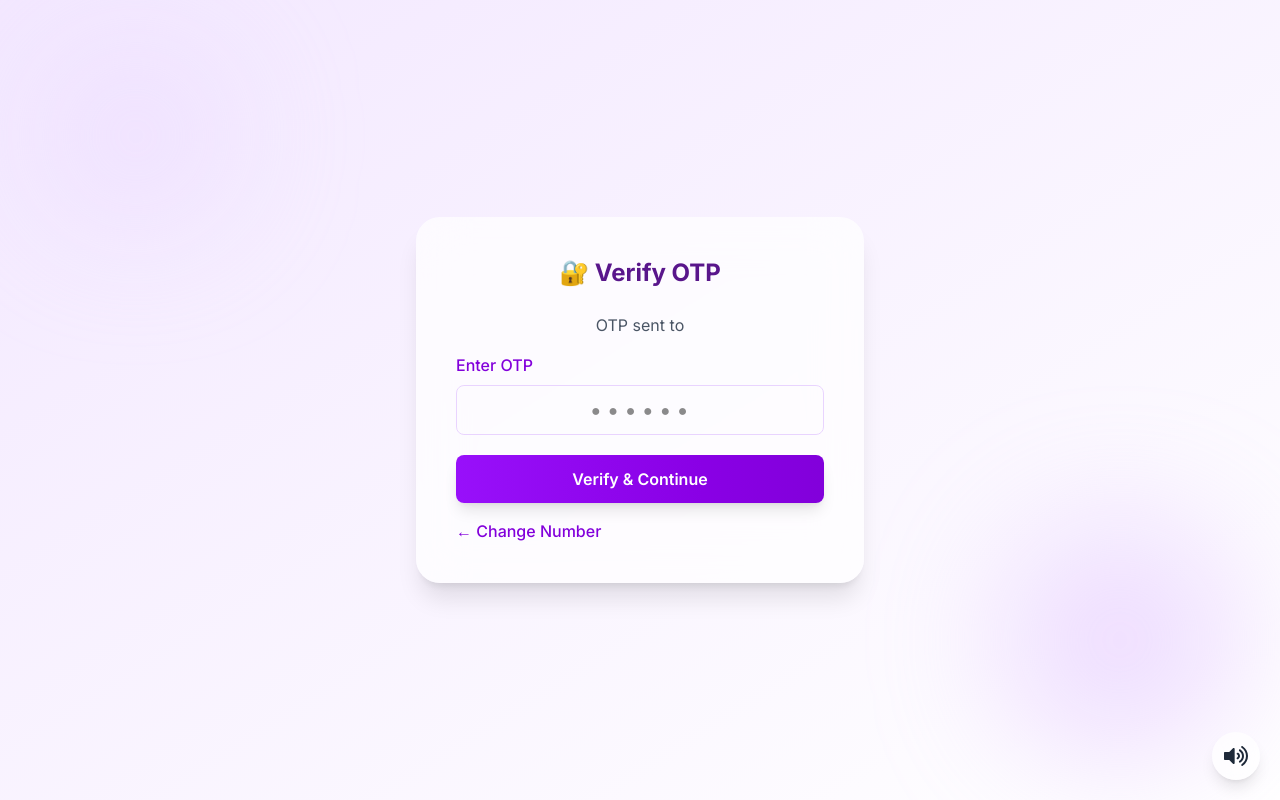
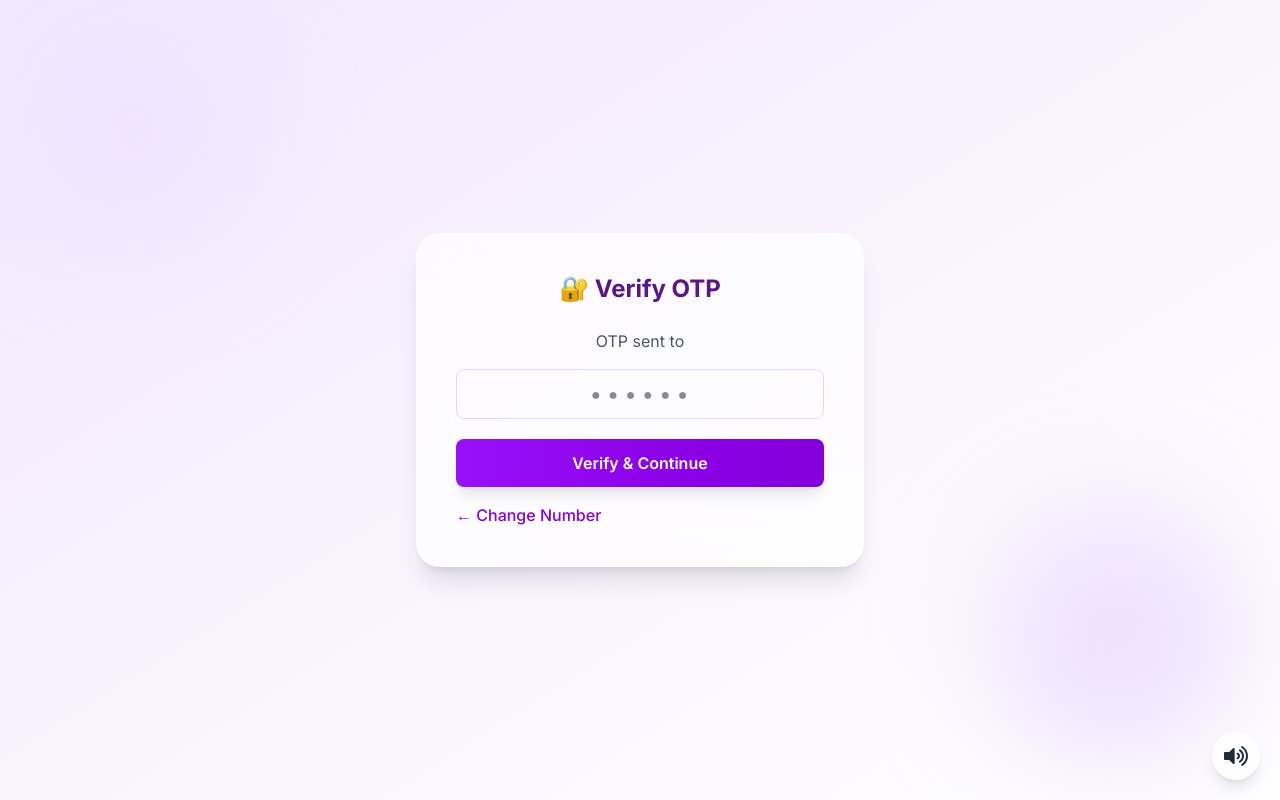
Before and after one commit to PathakAnshika/ShivTempleWebsite, a Next.js app: page /DevoteeCorner/verify-otp in a window 1280 px wide. Built offline with nearby package versions, Linux system fonts and the light colour scheme.

Commit message:
Fix verify OTP suspense issue (Next.js 15)

```diff
--- a/app/DevoteeCorner/verify-otp/page.jsx
+++ b/app/DevoteeCorner/verify-otp/page.jsx
@@ -1,12 +1,14 @@
 "use client";
 
+import { Suspense, useState } from "react";
 import { useSearchParams, useRouter } from "next/navigation";
-import { useState } from "react";
 import { motion } from "framer-motion";
 
-export default function VerifyOtpPage() {
+/* ---------------- OTP CONTENT ---------------- */
+function VerifyOtpContent() {
   const searchParams = useSearchParams();
   const router = useRouter();
+
   const phone = searchParams.get("phone") || "";
   const [otp, setOtp] = useState("");
   const [loading, setLoading] = useState(false);
@@ -25,7 +27,6 @@ export default function VerifyOtpPage() {
       const data = await res.json();
 
       if (data.success) {
-        // ✅ Save user and go dashboard
         localStorage.setItem("user", JSON.stringify(data.user));
         alert("OTP verified, login successful!");
         router.push("/dashboard");
@@ -59,27 +60,25 @@ export default function VerifyOtpPage() {
         </p>
 
         <form onSubmit={handleVerify} className="space-y-5">
-          <div>
-            <label className="block text-purple-700 mb-2 font-medium">
-              Enter OTP
-            </label>
           <input
             type="text"
             required
             maxLength={6}
             value={otp}
             onChange={(e) => setOtp(e.target.value)}
-              className="w-full px-4 py-3 rounded-lg border border-purple-200 focus:ring-2 focus:ring-purple-400 outline-none tracking-widest text-center"
+            className="w-full px-4 py-3 rounded-lg border border-purple-200
+                       focus:ring-2 focus:ring-purple-400 outline-none
+                       tracking-widest text-center"
             placeholder="● ● ● ● ● ●"
           />
-          </div>
 
           <button
             type="submit"
             disabled={loading}
-            className={`w-full bg-gradient-to-r from-purple-600 to-purple-700 text-white py-3 rounded-lg font-semibold shadow-lg hover:shadow-xl transition ${
-              loading ? "opacity-70 cursor-not-allowed" : ""
-            }`}
+            className={`w-full bg-gradient-to-r from-purple-600 to-purple-700
+                        text-white py-3 rounded-lg font-semibold shadow-lg
+                        hover:shadow-xl transition
+                        ${loading ? "opacity-70 cursor-not-allowed" : ""}`}
           >
             {loading ? "Verifying..." : "Verify & Continue"}
           </button>
@@ -95,3 +94,12 @@ export default function VerifyOtpPage() {
     </section>
   );
 }
+
+/* ---------------- PAGE EXPORT ---------------- */
+export default function VerifyOtpPage() {
+  return (
+    <Suspense fallback={<p className="text-center mt-10">Loading OTP…</p>}>
+      <VerifyOtpContent />
+    </Suspense>
+  );
+}
```
Lines whose indentation alone changed are shown as unchanged.
